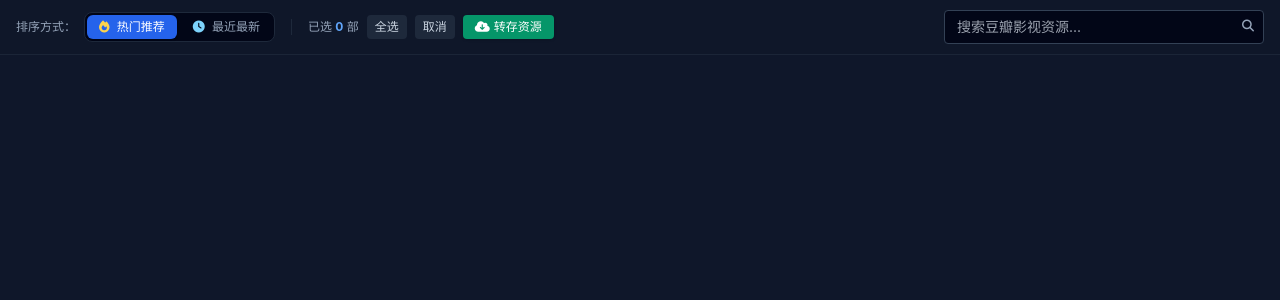
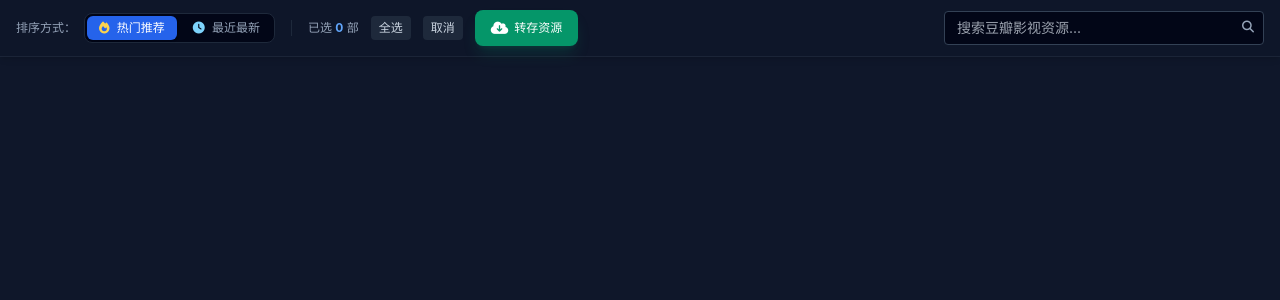
Before and after one commit to rinzaki007/DouQuarkHub, a Python web app: template templates/index.html in a window 1280 px wide. Shown: the part 57-357 px from the top of the page. Run offline with Jinja, Linux system fonts and the light colour scheme; the template is opened without the code that fills it, so the values that code supplies are empty; some libraries are stand-ins or nearby versions.

Commit message:
Update index.html

```diff
--- a/templates/index.html
+++ b/templates/index.html
@@ -10,7 +10,7 @@
 </head>
 <body class="min-h-screen flex flex-col">
 
-    <!-- 顶栏：左侧分类与功能，右侧系统状态与设置 -->
+    <!-- 顶栏：左侧分类与功能，右侧系统状态与设置（吸顶） -->
     <header class="bg-slate-900 border-b border-slate-800 sticky top-0 z-40 px-4 py-3">
         <div class="max-w-7xl mx-auto flex items-center justify-between gap-4">
 
@@ -52,11 +52,11 @@
         </div>
     </header>
 
-    <!-- 第二行：左侧为排序与转存操作，右下方为搜索框 -->
-    <div class="bg-slate-900/40 border-b border-slate-800/80 px-4 py-2.5">
+    <!-- 第二行：排序、已选统计、已放大的转存按钮、搜索框（已设为吸顶固定，不随页面滚动消失） -->
+    <div class="bg-slate-900/95 backdrop-blur-md border-b border-slate-800/80 px-4 py-2.5 sticky top-[57px] z-30 shadow-md">
         <div class="max-w-7xl mx-auto flex items-center justify-between gap-4">
 
-            <!-- 左侧：排序方式 + 已选统计 + 转存按钮 -->
+            <!-- 左侧：排序方式 + 已选统计 + 加大版转存按钮 -->
             <div class="flex items-center space-x-4">
                 <div class="flex items-center space-x-2">
                     <span class="text-xs text-slate-400 font-medium">排序方式：</span>
@@ -72,12 +72,14 @@
 
                 <div class="h-4 w-px bg-slate-800"></div>
 
-                <div class="flex items-center space-x-2">
+                <div class="flex items-center space-x-3">
                     <span class="text-xs text-slate-400">已选 <b id="selected-count" class="text-blue-400">0</b> 部</span>
                     <button onclick="selectAll(true)" class="px-2 py-1 text-xs bg-slate-800 hover:bg-slate-700 text-slate-300 rounded">全选</button>
                     <button onclick="selectAll(false)" class="px-2 py-1 text-xs bg-slate-800 hover:bg-slate-700 text-slate-300 rounded">取消</button>
-                    <button onclick="batchTransfer()" class="px-3 py-1 text-xs bg-emerald-600 hover:bg-emerald-500 text-white rounded font-medium flex items-center gap-1 shadow">
-                        <i class="fa-solid fa-cloud-arrow-down"></i> 转存资源
+
+                    <!-- 🚀 转存资源按钮已做大，更醒目 -->
+                    <button onclick="batchTransfer()" class="px-4 py-2 text-xs bg-emerald-600 hover:bg-emerald-500 text-white rounded-lg font-medium flex items-center gap-1.5 shadow-lg shadow-emerald-600/20 transition">
+                        <i class="fa-solid fa-cloud-arrow-down text-sm"></i> 转存资源
                     </button>
                 </div>
             </div>
```
